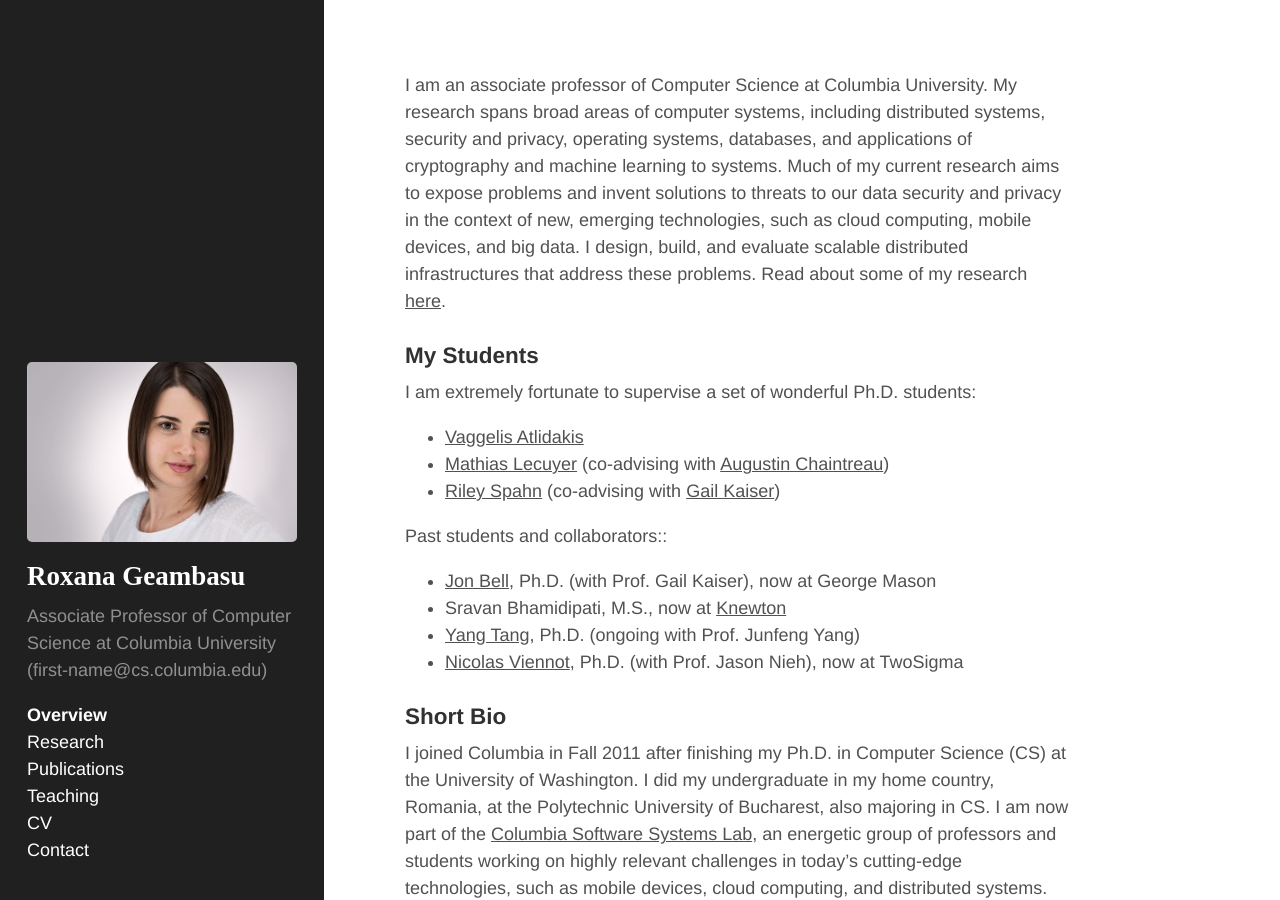
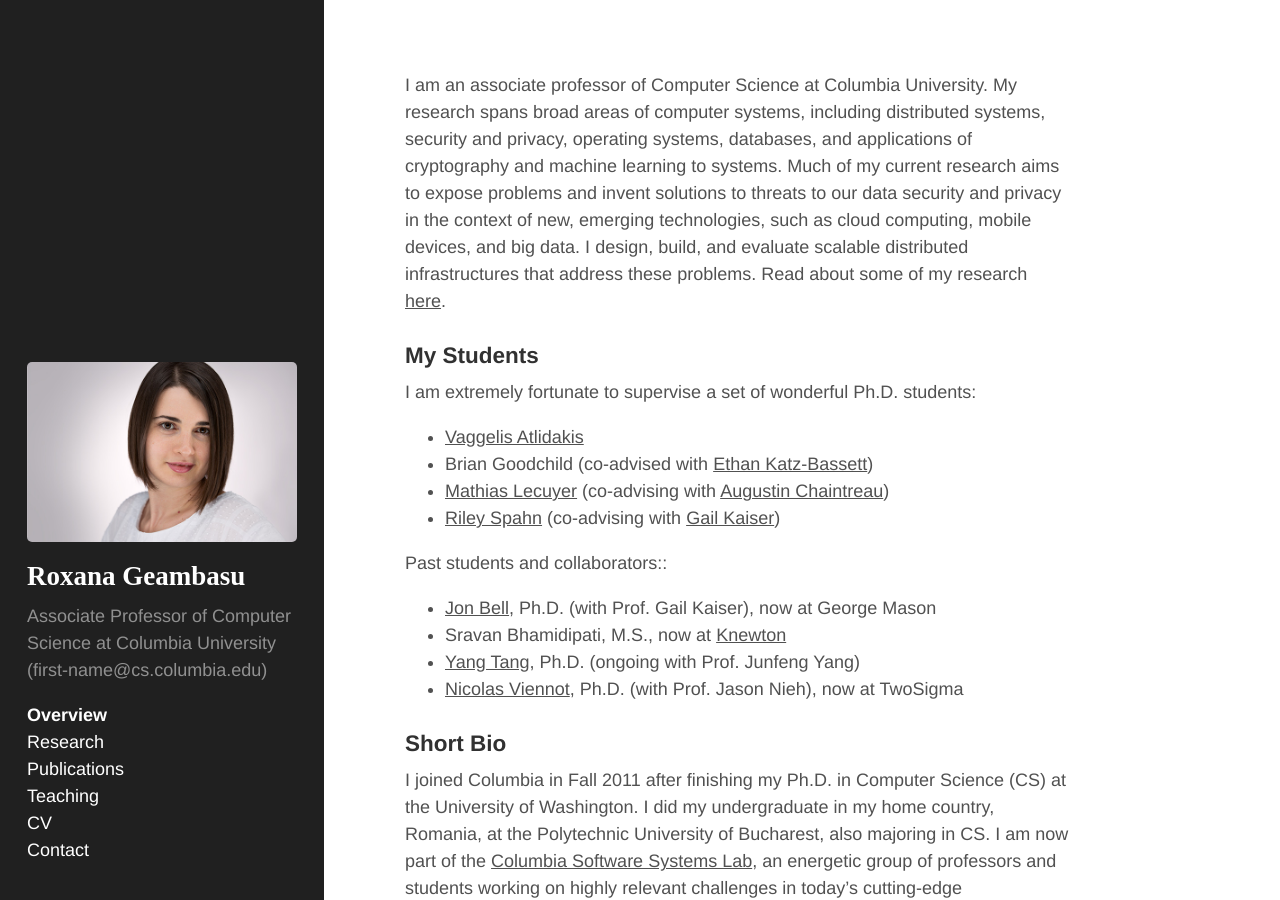
Before and after one commit to roxanageambasu/roxanageambasu.github.io, a Jekyll site: the page built from index.md, in a window 1280 px wide and 900 px high. Built offline with Jekyll 4.4.1, drawn with Linux system fonts in a browser that asks for light colours.

Commit message:
added brian as student

```diff
--- a/index.md
+++ b/index.md
@@ -15,6 +15,7 @@ Read about some of my research [here]({{ site.baseurl }}/01-research/).
 I am extremely fortunate to supervise a set of wonderful Ph.D. students:
 
 * [Vaggelis Atlidakis](http://www.cs.columbia.edu/~vatlidak/)
+* Brian Goodchild (co-advised with [Ethan Katz-Bassett](http://www.ee.columbia.edu/ethan-katz-bassett))
 * [Mathias Lecuyer](http://www.cs.columbia.edu/~mathias/) (co-advising with [Augustin Chaintreau](http://www.cs.columbia.edu/~augustin/))
 * [Riley Spahn](http://www.cs.columbia.edu/~riley/) (co-advising with [Gail
   Kaiser](http://www.cs.columbia.edu/~kaiser/))
```
